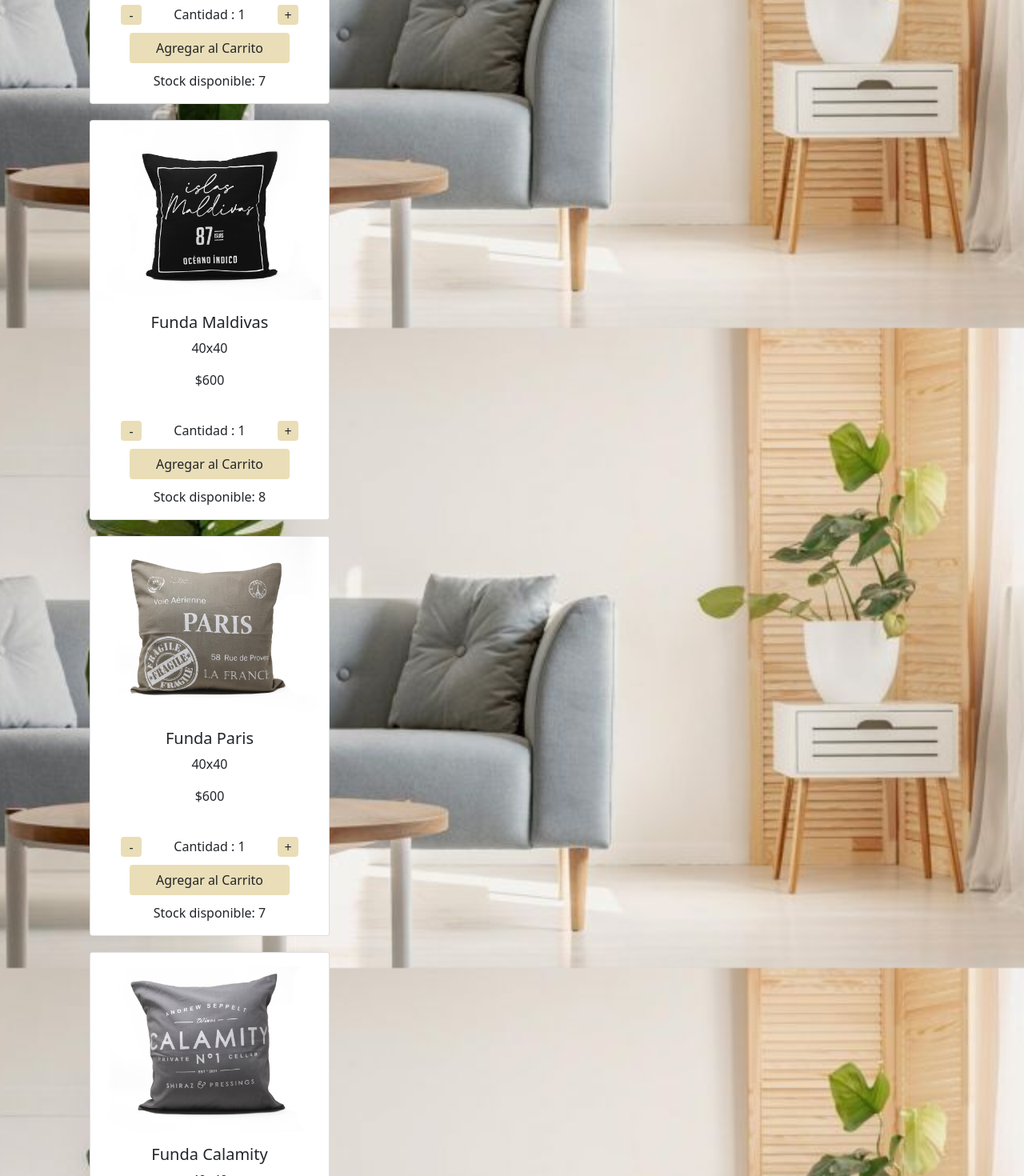
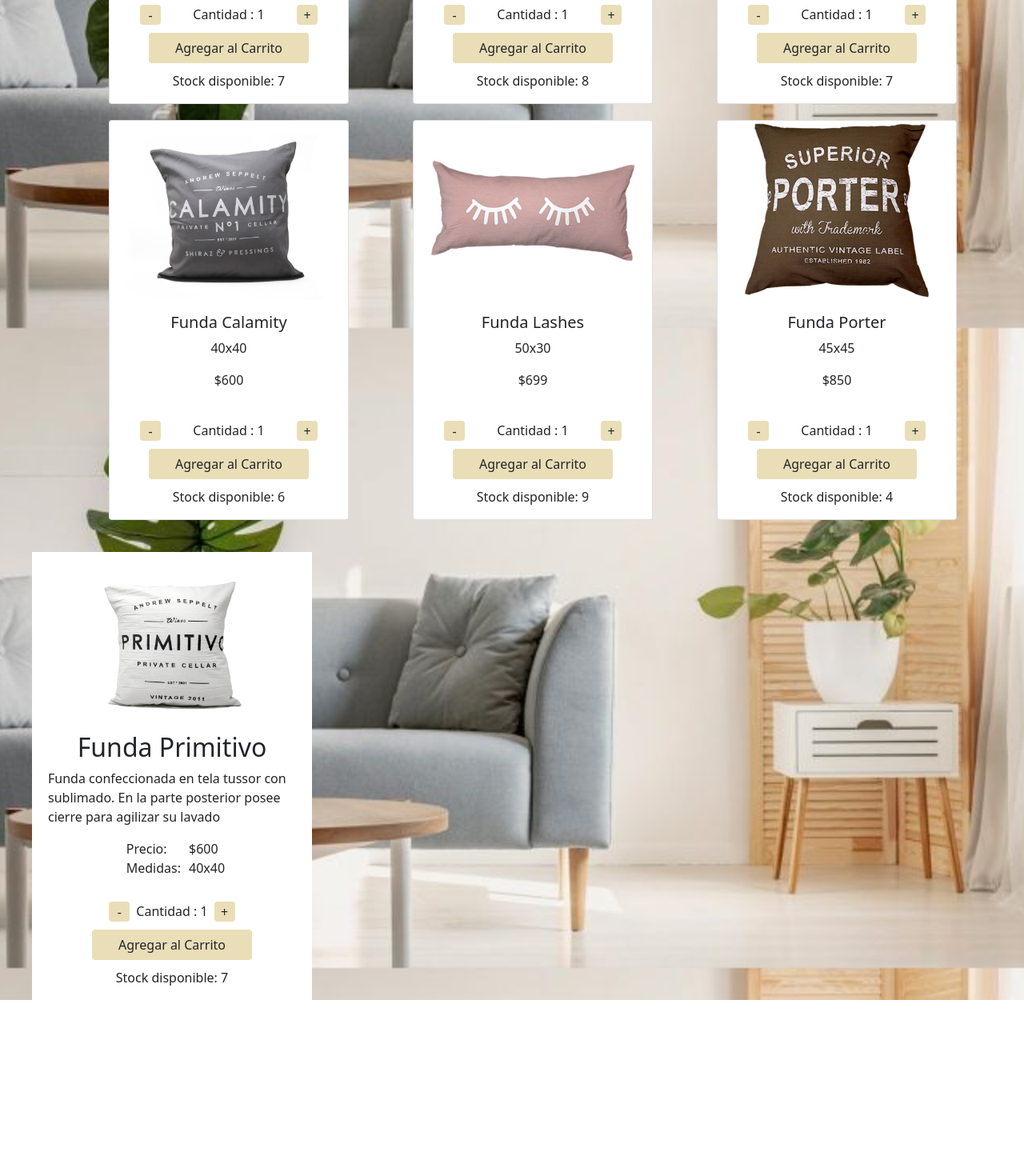
Before and after one commit to yamilalopez/reactyl, a React (Create React App) app: page / in a window 1280 px wide. Shown: the part 520-1990 px from the top of the page at 80% size. After the commit the page ends 1770 px from the top, so only its background shows below. Built offline with nearby package versions, Linux system fonts and the light colour scheme.

Commit message:
alinee cards

```diff
--- a/src/Components/Item/Item.js
+++ b/src/Components/Item/Item.js
@@ -3,6 +3,7 @@ import '../Item/Item.css';
 
 const Item = ({nombre , precio , img , medidas , stock}) => {
     return (
+      <div class="container">
         <div class="row ">
           <div class="col-sm-6">
             <div class="card">
@@ -16,6 +17,7 @@ const Item = ({nombre , precio , img , medidas , stock}) => {
             </div>
           </div>
         </div>
+      </div>
     )
 }
 
--- a/src/Components/ItemDetail/ItemDetail.js
+++ b/src/Components/ItemDetail/ItemDetail.js
@@ -1,16 +1,17 @@
 import React from 'react'
 import ItemCount from '../ItemCount/ItemCount';
+import './ItemDetail.css'
 import funda1 from '../../img/funda1.jpg';
 
 
 const ItemDetail = ({ item }) => {
     return (
         <article>
-            <img src={funda1} />
-        <div>
-           <h2>{item.nombre}</h2>
-           <p>{item.descripcion}</p>
-                <ul>
+        <div className="detail-info">
+        <img src={funda1} className="img-detail" />
+           <h2 className="nombre">{item.nombre}</h2>
+           <p className="descripcion">{item.descripcion}</p>
+                <ul className="info-grid">
                     <li>Precio:</li>
                     <li>${item.precio}</li>
                     <li>Medidas:</li>
--- a/src/Components/ItemList/ItemList.js
+++ b/src/Components/ItemList/ItemList.js
@@ -1,5 +1,4 @@
 import React, { useEffect, useState } from 'react'
-import {Col , Container , Row} from 'react-bootstrap';
 import Item from '../Item/Item';
 import { getAllProductsFromDB } from '../../helpers/getData.js';
 
@@ -16,15 +15,14 @@ const ItemList = () => {
         <>
             {products.length ? (
                 <>
+                <div className="container">
+                <div className="row">
                     {
-                        products.map((product) =>
-                            {
-                                return (
-                                    <Container>
-                                        <Row>
-                                            <Col md="auto" lg="4">
-                                                <div key={product.id}>
+                        products.map((product) => (
+
+                            <div className="col-sm-12 col-md-6 col-lg-4">
                                 <Item
+                                key={product.id}
                                 nombre={product.nombre}
                                 stock={product.stock}
                                 precio={product.precio}
@@ -32,13 +30,11 @@ const ItemList = () => {
                                 medidas={product.medidas}
                                 />
                             </div>
-                                            </Col>
-                                        </Row>
-                                    </Container>
-                                )
+
+                            ))
                         }
-                        )
-                    }
+                    </div>
+                    </div>
                 </>
             ) : (
                 <p>Cargando productos...</p>
```
Also changed, not shown: src/Components/ItemCount/ItemCount.js (indentation only). Lines whose indentation alone changed are shown as unchanged.
